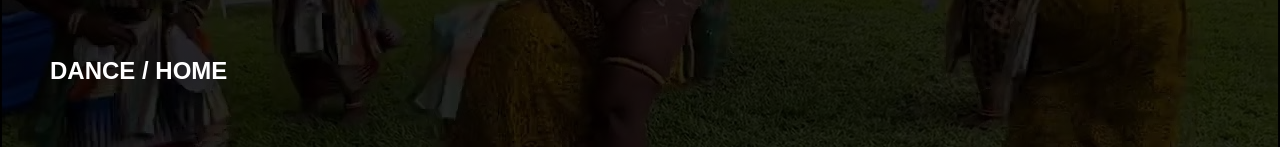
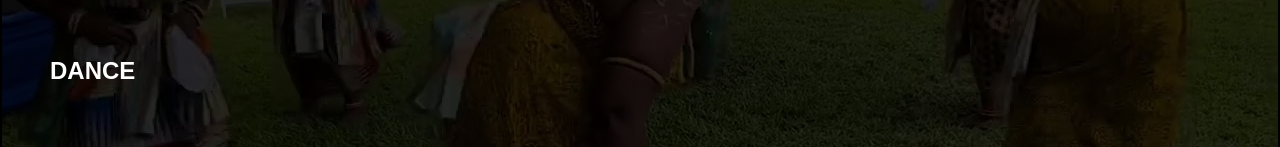
Before and after one commit to effumprince/Israel-Btech-Porject, a plain HTML site: page btec tourism/art.html in a window 1280 px wide. Shown: the part 163-310 px from the top of the page. Drawn offline with Linux system fonts and the light colour scheme.

Commit message:
Update art.html

```diff
--- a/btec tourism/art.html
+++ b/btec tourism/art.html
@@ -24,7 +24,7 @@
         </header>
 
         <section>
-            <h1><a href="">DANCE / HOME</a></h1>
+            <h1><a href="">DANCE</a></h1>
 
         </section>
 
```
